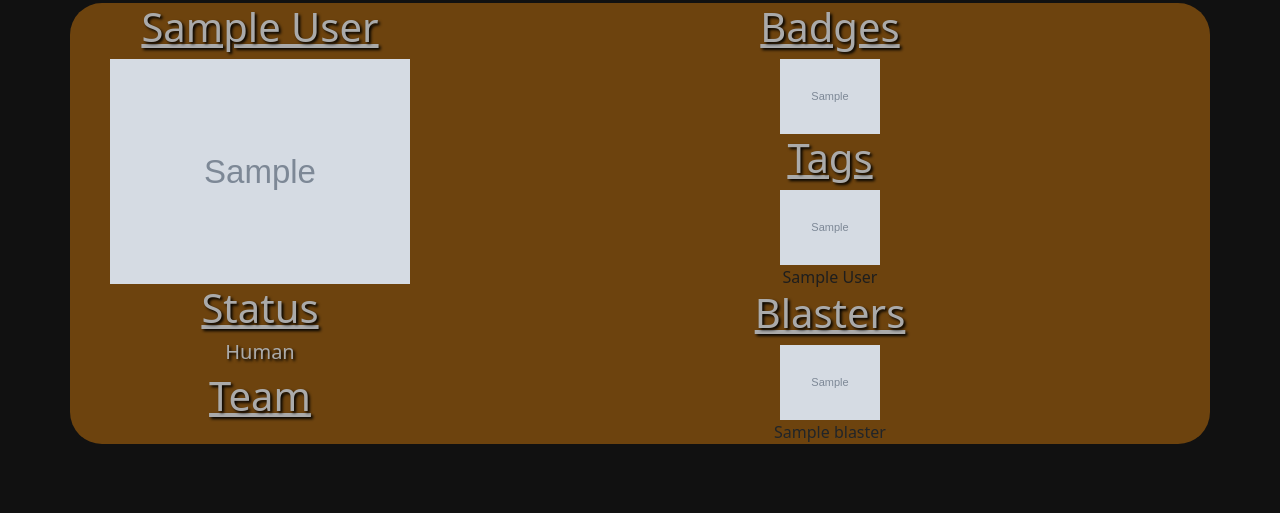
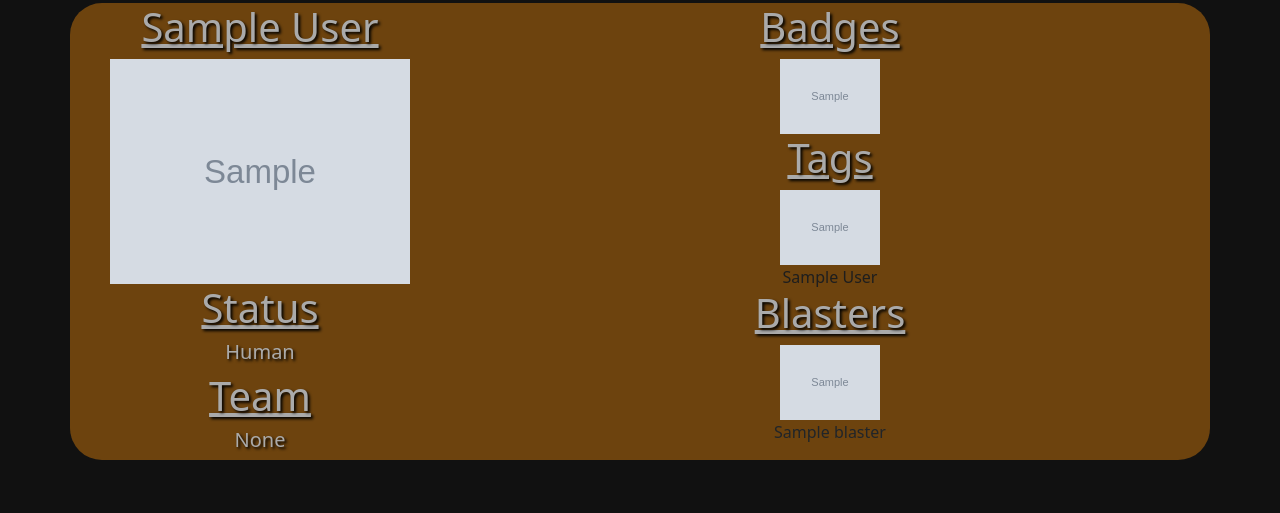
Before and after one commit to RIT-HvZ/website, a Django app: page /me/ in a window 1280 px wide. Shown: the part 72-585 px from the top of the page. Run offline with Django 4.2, Linux system fonts and the light colour scheme; a user stored in the database is signed in; tables that the repository leaves empty hold one stand-in row (values such as "Sample post"); grey boxes marked "Sample" are stand-in pictures; some libraries are stand-ins or nearby versions.

Commit message:
Bugfix on None team in player info

```diff
--- a/hvzsite/templates/player.html
+++ b/hvzsite/templates/player.html
@@ -41,10 +41,14 @@ $(document).ready(function () {
         <div class="row">
             <div class="col" id="player_role">
                 <h1> Team </h1>
+                {% if player.team %}
                 <a href="/team/{{player.team}}/" class="team_link">
                     {% if player.team.picture %}<img src="/{{player.team.picture}}"/>{% endif %}
                     <h5>{{player.team}}</h5>
                 </a>
+                {% else %}
+                    <h5>None</h5>
+                {% endif %}
             </div>
         </div>
     </div>
```
